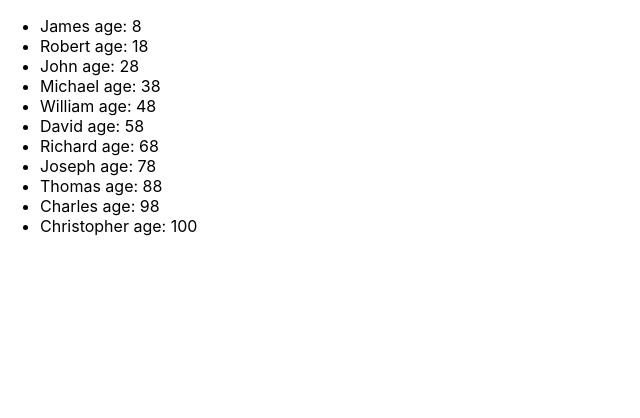
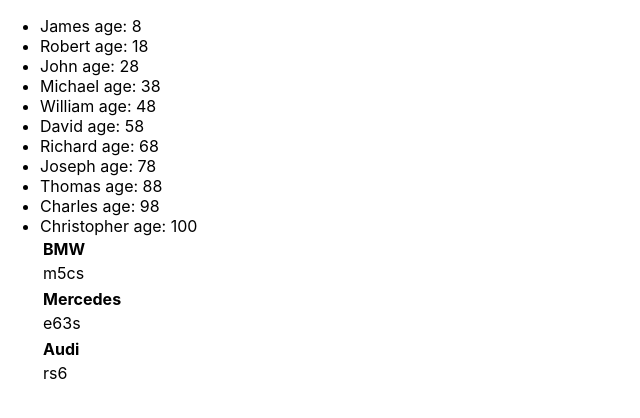
Before and after one commit to Sene4kaaa/micro-tasks, a React (Create React App) app: page / in a window 1280 px wide. Shown: the top 418 px of the page, without its empty margins (0-640 px from the left). Built offline with nearby package versions, Linux system fonts and the light colour scheme.

Commit message:
training method map

```diff
--- a/src/NewComponent.tsx
+++ b/src/NewComponent.tsx
@@ -1,4 +1,5 @@
 import React from 'react'
+import {SecondComponent} from "./SecondComponent";
 
 type NewComponentType = {
     //students:StudentType[]
@@ -12,6 +13,12 @@
 }
 
 export const NewComponent = (props: NewComponentType) => {
+    const topCars = [
+        {manufacturer:'BMW', model:'m5cs'},
+        {manufacturer:'Mercedes', model:'e63s'},
+        {manufacturer:'Audi', model:'rs6'}
+    ]
+
     return (
         <ul>
             {props.title.map((objectFromStudentArray, index) => {
@@ -22,6 +29,7 @@
                     </li>
                 )
             })}
+            <SecondComponent task={topCars}/>
 
         </ul>
     )
--- /dev/null
+++ b/src/SecondComponent.tsx
@@ -0,0 +1,29 @@
+import React from 'react'
+
+type SecondComponentType = {
+    task: Array<CarsType>
+}
+type CarsType = {
+    manufacturer: string,
+    model: string
+}
+
+export const SecondComponent = (props: SecondComponentType) => {
+    return (
+        <>
+
+            {props.task.map((el) => {
+                return (
+                    <table>
+                        <tr>
+                            <th>{el.manufacturer}</th>
+                        </tr>
+                        <tr>
+                            <td>{el.model}</td>
+                        </tr>
+                    </table>
+                )
+            })}
+        </>
+    )
+}
```
